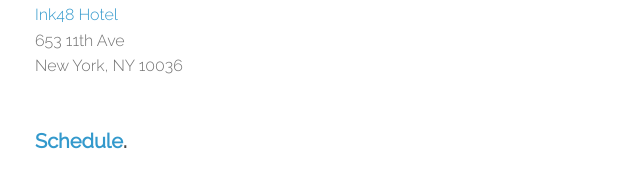
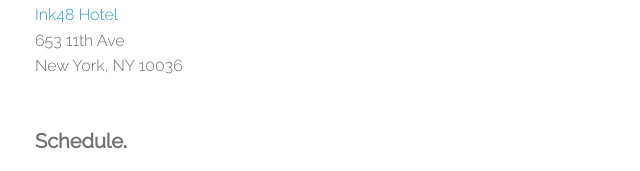
Before and after one commit to danilnagy/louise-danil, a plain HTML site: page index.html in a window 1280 px wide. Shown: the part 1140-1311 px from the top of the page, 305-945 px from the left. Drawn offline with Linux system fonts and the light colour scheme.

Commit message:
Update index.html

```diff
--- a/index.html
+++ b/index.html
@@ -32,7 +32,7 @@
           653 11th Ave<br>
           New York, NY 10036<br>
 
-        <h3><a name="schedule">Schedule</a>.</h3>
+        <h3><a name="schedule" style="color:#727272;">Schedule</a>.</h3>
 
         <p>
           <span style="text-decoration: underline;">August 14, 2016</span><br>
```
